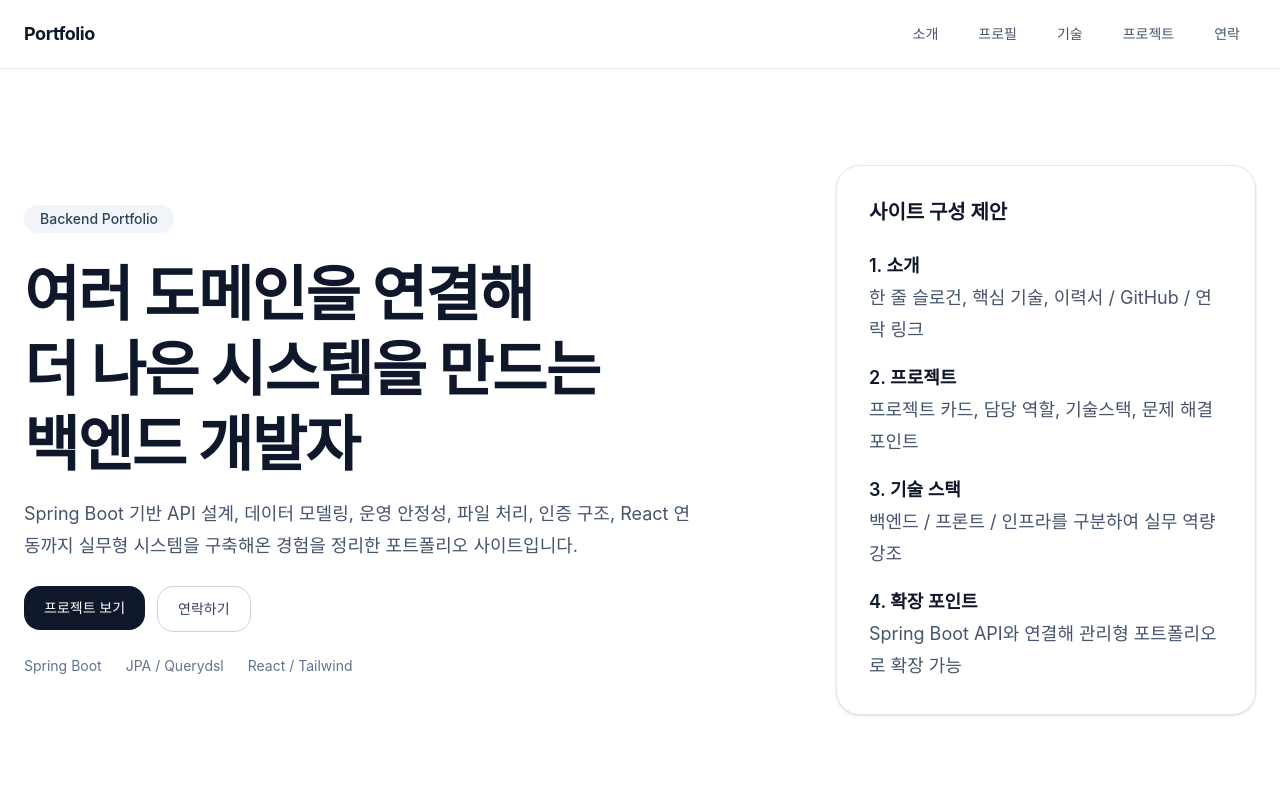
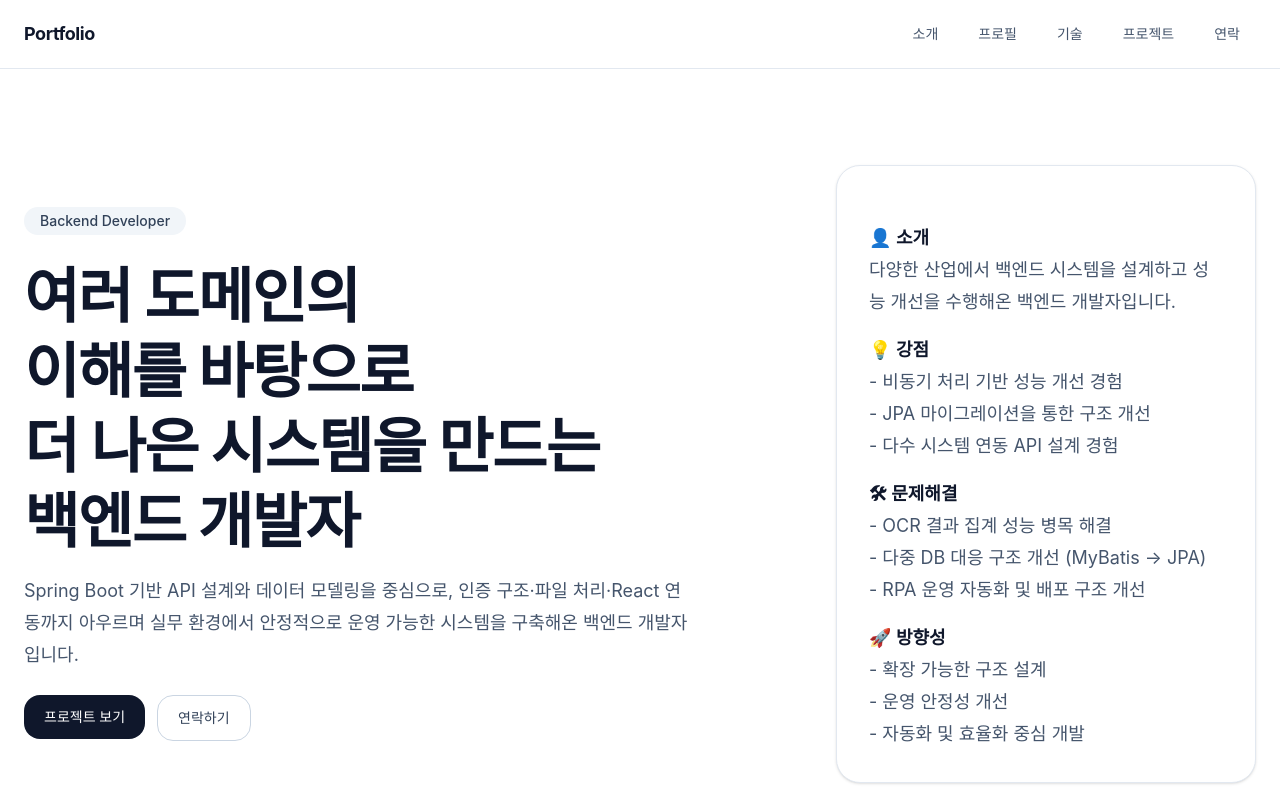
Before and after one commit to YalySeung/portfolio_web, a React (Vite) app: page / in a window 1280 px wide. Shown: the top 800 px of the page. Built offline with nearby package versions, Linux system fonts and the light colour scheme.

Commit message:
불필요 데이터 정리, 내용 윤문으로 수정

```diff
--- a/src/components/portfolio/CtaSection.jsx
+++ b/src/components/portfolio/CtaSection.jsx
@@ -1,5 +1,5 @@
 import { SecondaryButton } from "../common/Buttons";
-import { portfolioLinks } from "../../data/portfolioData";
+import { contactLinks } from "../../data/contact";
 
 export default function CtaSection() {
   return (
@@ -17,7 +17,7 @@ export default function CtaSection() {
 
             <div className="flex flex-wrap gap-3">
               <a
-                href={portfolioLinks.github}
+                href={contactLinks.github}
                 target="_blank"
                 rel="noreferrer"
                 className="rounded-2xl bg-white px-5 py-3 text-sm font-medium text-slate-900 transition hover:bg-slate-100"
@@ -25,7 +25,7 @@ export default function CtaSection() {
                 GitHub
               </a>
 
-              <a href={portfolioLinks.blog} target="_blank" rel="noreferrer">
+              <a href={contactLinks.blog} target="_blank" rel="noreferrer">
                 <SecondaryButton dark>Blog</SecondaryButton>
               </a>
             </div>
--- a/src/components/portfolio/HeroSection.jsx
+++ b/src/components/portfolio/HeroSection.jsx
@@ -1,6 +1,6 @@
 import ContentCard from "../common/ContentCard";
 import { PrimaryButton, SecondaryButton } from "../common/Buttons";
-import { portfolioLinks } from "../../data/portfolioData";
+import { contactLinks } from "../../data/contact";
 
 function scrollToProjects() {
   const section = document.getElementById("portfolio-timeline");
@@ -18,12 +18,14 @@ export default function HeroSection() {
       <div className="mx-auto grid max-w-7xl gap-8 px-6 py-16 md:py-24 lg:grid-cols-[1.3fr_0.7fr] lg:items-center">
         <div className="space-y-6">
           <span className="inline-flex rounded-full bg-slate-100 px-4 py-1 text-sm font-medium text-slate-700">
-            Backend Portfolio
+            Backend Developer
           </span>
 
           <div className="space-y-4">
             <h1 className="text-4xl font-bold leading-tight tracking-tight md:text-6xl">
-              여러 도메인을 연결해
+              여러 도메인의
+              <br />
+              이해를 바탕으로
               <br />
               더 나은 시스템을 만드는
               <br />
@@ -31,9 +33,9 @@ export default function HeroSection() {
             </h1>
 
             <p className="max-w-2xl text-base leading-8 text-slate-600 md:text-lg">
-              Spring Boot 기반 API 설계, 데이터 모델링, 운영 안정성, 파일 처리,
-              인증 구조, React 연동까지 실무형 시스템을 구축해온 경험을 정리한
-              포트폴리오 사이트입니다.
+              Spring Boot 기반 API 설계와 데이터 모델링을 중심으로, 인증
+              구조·파일 처리·React 연동까지 아우르며 실무 환경에서 안정적으로
+              운영 가능한 시스템을 구축해온 백엔드 개발자입니다.
             </p>
           </div>
 
@@ -42,36 +44,38 @@ export default function HeroSection() {
               <PrimaryButton>프로젝트 보기</PrimaryButton>
             </div>
 
-            <a href={portfolioLinks.email}>
+            <a href={contactLinks.email}>
               <SecondaryButton>연락하기</SecondaryButton>
             </a>
-          </div>
-
-          <div className="flex flex-wrap gap-6 text-sm text-slate-500">
-            <div>Spring Boot</div>
-            <div>JPA / Querydsl</div>
-            <div>React / Tailwind</div>
           </div>
         </div>
 
         <ContentCard className="p-8">
-          <h3 className="text-xl font-bold">사이트 구성 제안</h3>
           <div className="mt-6 space-y-4 text-base md:text-lg leading-8 text-slate-600">
             <div>
-              <p className="font-semibold text-slate-900">1. 소개</p>
-              <p>한 줄 슬로건, 핵심 기술, 이력서 / GitHub / 연락 링크</p>
+              <p className="font-semibold text-slate-900">👤 소개</p>
+              <p>
+                다양한 산업에서 백엔드 시스템을 설계하고 성능 개선을 수행해온
+                백엔드 개발자입니다.
+              </p>
             </div>
             <div>
-              <p className="font-semibold text-slate-900">2. 프로젝트</p>
-              <p>프로젝트 카드, 담당 역할, 기술스택, 문제 해결 포인트</p>
+              <p className="font-semibold text-slate-900">💡 강점</p>
+              <p>- 비동기 처리 기반 성능 개선 경험</p>
+              <p>- JPA 마이그레이션을 통한 구조 개선</p>
+              <p>- 다수 시스템 연동 API 설계 경험</p>
             </div>
             <div>
-              <p className="font-semibold text-slate-900">3. 기술 스택</p>
-              <p>백엔드 / 프론트 / 인프라를 구분하여 실무 역량 강조</p>
+              <p className="font-semibold text-slate-900">🛠 문제해결</p>
+              <p>- OCR 결과 집계 성능 병목 해결</p>
+              <p>- 다중 DB 대응 구조 개선 (MyBatis → JPA)</p>
+              <p>- RPA 운영 자동화 및 배포 구조 개선</p>
             </div>
             <div>
-              <p className="font-semibold text-slate-900">4. 확장 포인트</p>
-              <p>Spring Boot API와 연결해 관리형 포트폴리오로 확장 가능</p>
+              <p className="font-semibold text-slate-900">🚀 방향성</p>
+              <p>- 확장 가능한 구조 설계</p>
+              <p>- 운영 안정성 개선</p>
+              <p>- 자동화 및 효율화 중심 개발</p>
             </div>
           </div>
         </ContentCard>
--- a/src/components/portfolio/ProfileSection.jsx
+++ b/src/components/portfolio/ProfileSection.jsx
@@ -69,7 +69,7 @@ export default function ProfileSection({ profile }) {
       <SectionTitle
         eyebrow="Profile"
         title="프로필"
-        description="기술 기반, 회사 경력, 학력 및 자격 정보를 정리했습니다."
+        description="회사 경력, 학력 및 자격 정보를 정리했습니다."
       />
 
       <div className="grid gap-6 lg:grid-cols-[1.2fr_0.8fr]">
--- /dev/null
+++ b/src/data/contact.js
@@ -0,0 +1,5 @@
+export const contactLinks = {
+  github: "https://github.com/yalyseung",
+  blog: "https://yalyseung.github.io",
+  email: "mailto:yalyseung@gmail.com",
+};
--- a/src/data/portfolioData.js
+++ /dev/null
@@ -1,104 +0,0 @@
-export const portfolioLinks = {
-  github: "https://github.com/yalyseung",
-  blog: "https://yalyseung.github.io",
-  email: "mailto:yalyseung@gmail.com",
-};
-
-export const experiences = [
-  {
-    title: "백엔드 개발자",
-    company: "금융 / MES / 전자문서 / 자동화 프로젝트",
-    period: "8년+",
-    desc: "Spring Boot 기반 API, 이미지·문서 처리, 운영 안정성, 배포 구조 개선, 시스템 통합 중심으로 다양한 프로젝트를 수행했습니다.",
-  },
-  {
-    title: "시스템 설계 및 운영",
-    company: "실무형 아키텍처 설계",
-    period: "Ongoing",
-    desc: "표준 응답 구조, 예외 처리, 인증/인가, 파일 처리, 배치, 운영성 개선까지 서비스 전 구간을 고려한 구조 설계를 지향합니다.",
-  },
-];
-
-export const projects = [
-  {
-    id: "doc-system",
-    title: "전자문서 / 이미지 시스템 고도화",
-    period: "2025",
-    summary: "금융권 문서 스캔, 조회, 메타관리, 다운로드 API를 Spring Boot 기반으로 재설계한 프로젝트",
-    detail: [
-      "Spring Boot + JPA + Querydsl 기반 구조 설계",
-      "공통 응답 / 예외 체계 표준화",
-      "Swagger/OpenAPI, Validation, Security 적용",
-    ],
-    stack: ["Spring Boot", "JPA", "Querydsl", "Oracle", "Gradle"],
-    role: "백엔드 설계 및 API 개발",
-    background:
-      "기존 시스템은 업무별 구조가 분산되어 있었고, 공통 응답 및 예외 처리 방식도 일관되지 않아 유지보수 비용이 높은 상태였습니다.",
-    solution: [
-      "업무별 메타 구조를 재정리하고 공통 응답 포맷을 표준화",
-      "JPA/Querydsl 기반 조회 구조를 도입하여 쿼리 가독성과 유지보수성 개선",
-      "Swagger, Validation, Security 구조를 적용해 운영 표준성 강화",
-    ],
-    result: [
-      "API 구조 일관성 확보",
-      "기능 추가 시 중복 코드 감소",
-      "운영/장애 대응 시 원인 추적 용이성 향상",
-    ],
-  },
-  {
-    id: "rpa-portal",
-    title: "RPA 관리 포털",
-    period: "2025",
-    summary: "로봇, 라이선스, 배포 현황을 관리하는 운영 포털 구축",
-    detail: [
-      "운영성 중심 화면 및 API 설계",
-      "상태 모니터링 및 권한 구조 반영",
-      "배치/스케줄 관리 구조 확장 고려",
-    ],
-    stack: ["Spring Boot", "React", "MariaDB", "JWT", "Docker"],
-    role: "백엔드/프론트 구조 설계",
-    background:
-      "운영 중인 로봇과 라이선스, 배포 현황을 한 화면에서 관리하기 어려워 관리자 관점의 통합 포털이 필요했습니다.",
-    solution: [
-      "운영 데이터 중심 화면 구조 설계",
-      "권한별 메뉴/기능 접근 구조 반영",
-      "상태값과 로그 중심으로 관리자 UX 개선",
-    ],
-    result: [
-      "운영 가시성 향상",
-      "관리자 업무 동선 단축",
-      "향후 배포/스케줄 관리 기능 확장 기반 확보",
-    ],
-  },
-  {
-    id: "photo-service",
-    title: "사진 관리 서비스",
-    period: "2025",
-    summary: "업로드, 다운로드, 즐겨찾기, 태그 관리 기능을 제공하는 샘플 서비스",
-    detail: [
-      "파일 업로드 / ZIP 다운로드 처리",
-      "React Router 기반 목록 / 상세 / 태그 관리 화면",
-      "Spring Security 기반 인증 흐름 적용",
-    ],
-    stack: ["Spring Boot", "React", "JPA", "Security"],
-    role: "풀스택 개발",
-    background:
-      "파일 업로드/다운로드와 사용자별 즐겨찾기, 태그 관리 기능을 포함한 서비스형 샘플 프로젝트가 필요했습니다.",
-    solution: [
-      "파일 저장/삭제/ZIP 다운로드 처리 로직 구현",
-      "목록/상세/태그 관리 화면 분리",
-      "Spring Security 기반 인증 흐름 적용",
-    ],
-    result: [
-      "파일 처리 기능 검증",
-      "화면-API 연동 구조 확보",
-      "추후 관리자 기능 확장 가능성 확보",
-    ],
-  },
-];
-
-export const skills = {
-  Backend: ["Java", "Spring", "Spring Boot", "JPA", "Querydsl", "Spring Security", "REST API"],
-  Frontend: ["React", "Vite", "Tailwind CSS", "Axios", "Router"],
-  Infra: ["Docker", "Linux", "Nginx", "MariaDB", "Oracle", "Gradle"],
-};
```
